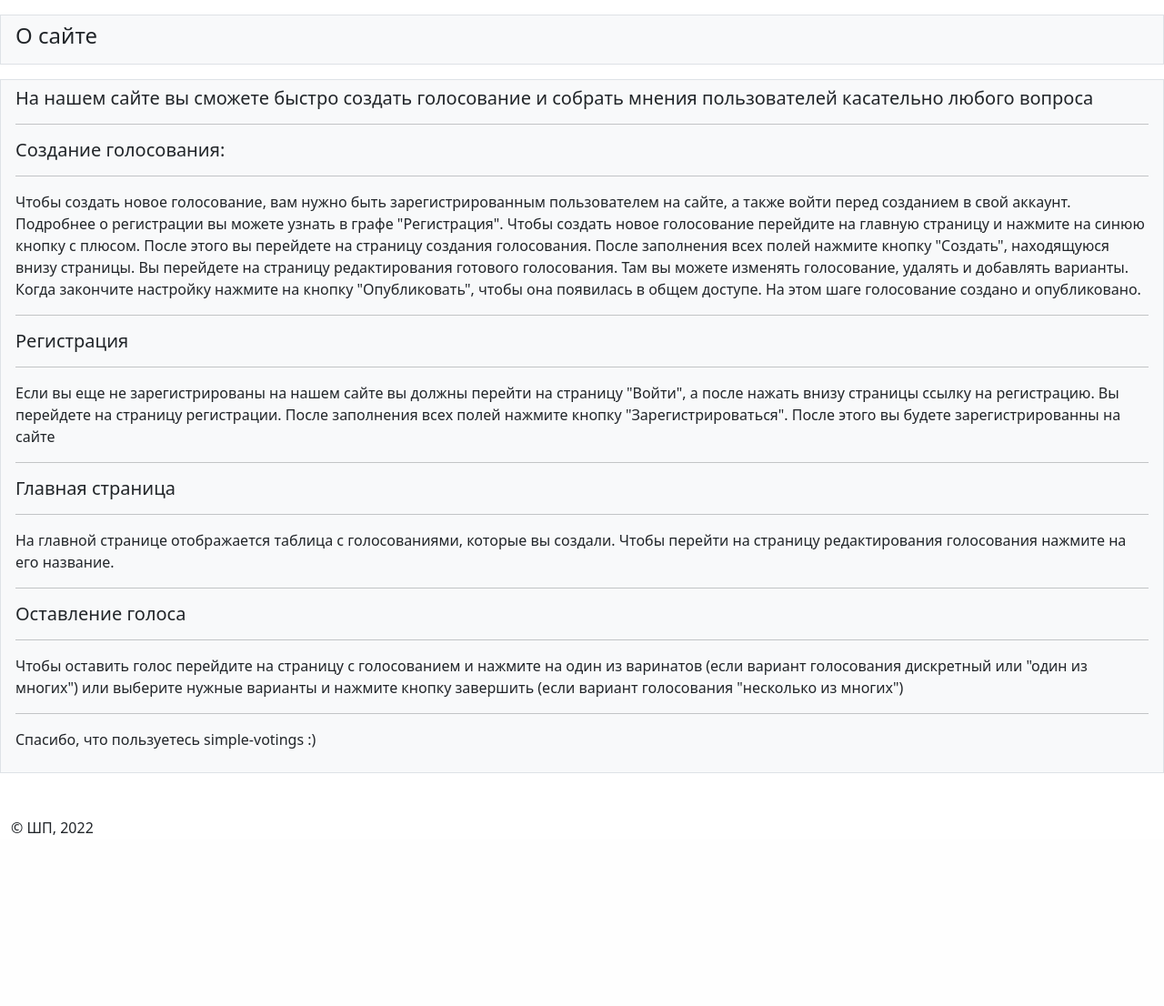
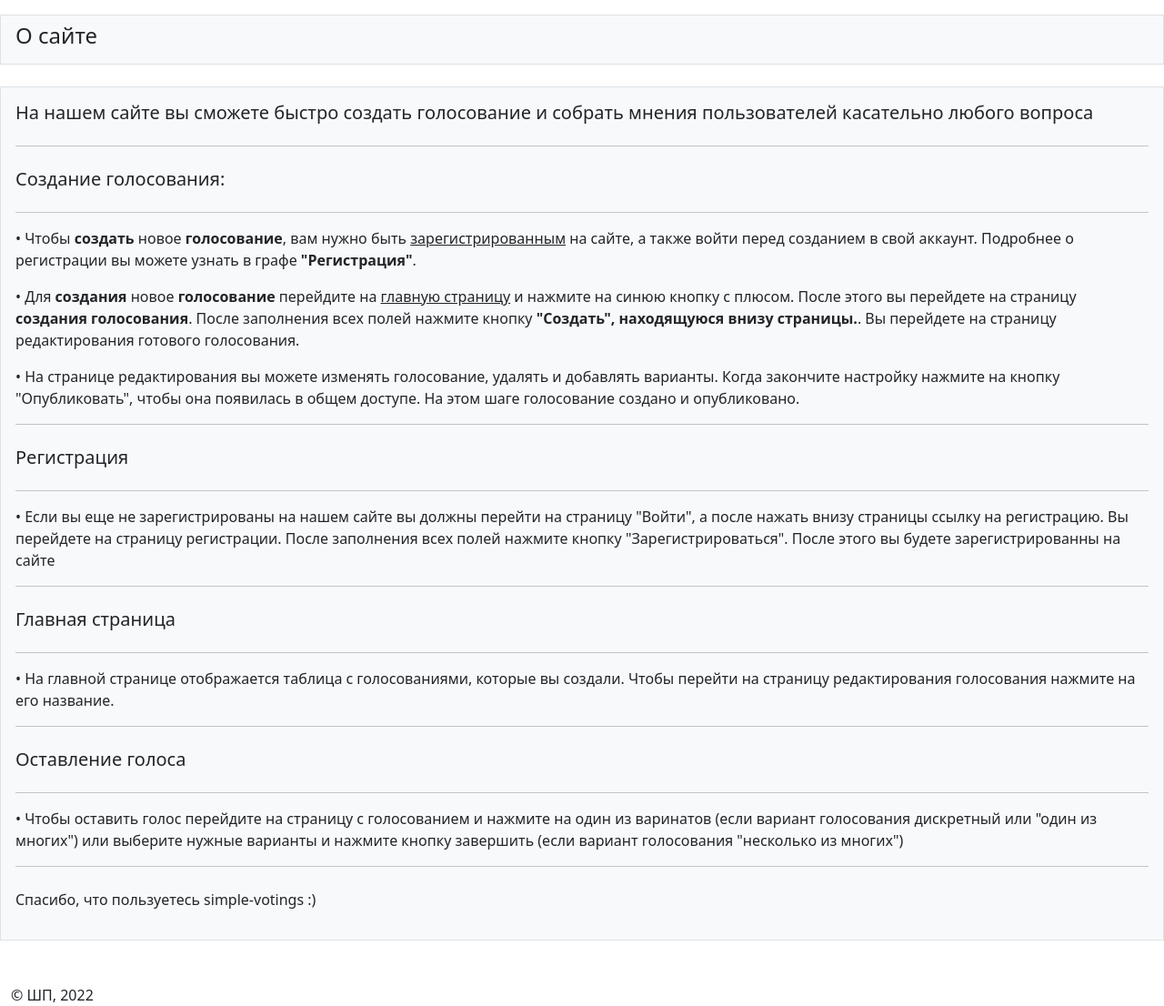
Before and after one commit to dimm0909/simple-votings, a Django app: page /about/ in a window 1280 px wide. Shown: the part 56-1162 px from the top of the page at 91% size. Before the commit the page ends 974 px from the top, so only its background shows below. Run offline with Django 3.2, Linux system fonts and the light colour scheme.

Commit message:
Edit about page

```diff
--- a/main/templates/pages/about.html
+++ b/main/templates/pages/about.html
@@ -8,27 +8,29 @@
     <H4>О сайте</H4>
   </div>
 </div>
-<div class="row mt-3">
+<div class="row mt-4">
   <div class="col position-relative border bg-light px-3 py-2">
-    <h5>На нашем сайте вы сможете быстро создать голосование и собрать мнения пользователей касательно любого вопроса</h5>
+    <h5 class="py-2">На нашем сайте вы сможете быстро создать голосование и собрать мнения пользователей касательно любого вопроса</h5>
     <hr>
-    <h5>Создание голосования:</h5>
+    <h5 class="py-2">Создание голосования:</h5>
     <hr>
-    <p>Чтобы создать новое голосование, вам нужно быть зарегистрированным пользователем на сайте, а также войти перед созданием в свой аккаунт. Подробнее о регистрации вы можете узнать в графе "Регистрация". Чтобы создать новое голосование перейдите на главную страницу и нажмите на синюю кнопку с плюсом. После этого вы перейдете на страницу создания голосования. После заполнения всех полей нажмите кнопку "Создать", находящуюся внизу страницы. Вы перейдете на страницу редактирования готового голосования. Там вы можете изменять голосование, удалять и добавлять варианты. Когда закончите настройку нажмите на кнопку "Опубликовать", чтобы она появилась в общем доступе. На этом шаге голосование создано и опубликовано.</p>
+    <p> • Чтобы <b>создать</b> новое <b>голосование</b>, вам нужно быть <a class="link-dark" href="/accounts/register/">зарегистрированным</a> на сайте, а также войти перед созданием в свой аккаунт. Подробнее о регистрации вы можете узнать в графе <b>"Регистрация"</b>.</p>
+    <p> • Для <b>создания</b> новое <b>голосование</b> перейдите на <u>главную страницу</u> и нажмите на синюю кнопку с плюсом. После этого вы перейдете на страницу <b>создания голосования</b>. После заполнения всех полей нажмите кнопку <b>"Создать", находящуюся внизу страницы.</b>. Вы перейдете на страницу редактирования готового голосования.</p>
+    <p> • На странице редактирования вы можете изменять голосование, удалять и добавлять варианты. Когда закончите настройку нажмите на кнопку "Опубликовать", чтобы она появилась в общем доступе. На этом шаге голосование создано и опубликовано.</p>
     <hr>
-    <h5>Регистрация</h5>
+    <h5 class="py-2">Регистрация</h5>
     <hr>
-    <p>Если вы еще не зарегистрированы на нашем сайте вы должны перейти на страницу "Войти", а после нажать внизу страницы ссылку на регистрацию. Вы перейдете на страницу регистрации. После заполнения всех полей нажмите кнопку "Зарегистрироваться". После этого вы будете зарегистрированны на сайте</p>
+    <p> • Если вы еще не зарегистрированы на нашем сайте вы должны перейти на страницу "Войти", а после нажать внизу страницы ссылку на регистрацию. Вы перейдете на страницу регистрации. После заполнения всех полей нажмите кнопку "Зарегистрироваться". После этого вы будете зарегистрированны на сайте</p>
     <hr>
-    <h5>Главная страница</h5>
+    <h5 class="py-2">Главная страница</h5>
     <hr>
-    <p>На главной странице отображается таблица с голосованиями, которые вы создали. Чтобы перейти на страницу редактирования голосования нажмите на его название.</p>
+    <p> • На главной странице отображается таблица с голосованиями, которые вы создали. Чтобы перейти на страницу редактирования голосования нажмите на его название.</p>
     <hr>
-    <h5>Оставление голоса</h5>
+    <h5 class="py-2">Оставление голоса</h5>
     <hr>
-    <p>Чтобы оставить голос перейдите на страницу с голосованием и нажмите на один из варинатов (если вариант голосования дискретный или "один из многих") или выберите нужные варианты и нажмите кнопку завершить (если вариант голосования "несколько из многих")</p>
+    <p> • Чтобы оставить голос перейдите на страницу с голосованием и нажмите на один из варинатов (если вариант голосования дискретный или "один из многих") или выберите нужные варианты и нажмите кнопку завершить (если вариант голосования "несколько из многих")</p>
     <hr>
-    <p>Спасибо, что пользуетесь simple-votings :)</p>
+    <p class="py-2">Спасибо, что пользуетесь simple-votings :)</p>
   </div>
 </div>
 
```
